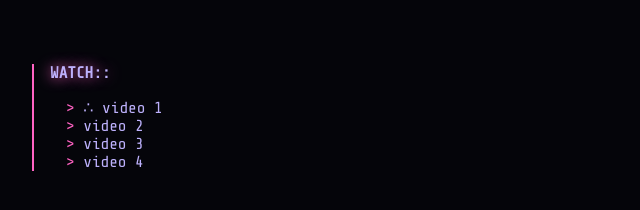
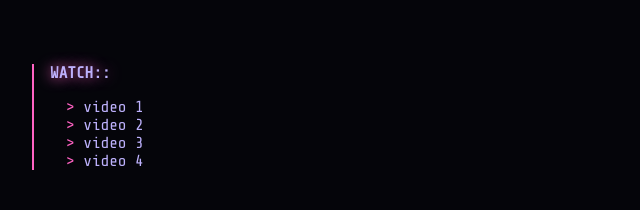
Before and after one commit to marrowe-terminal/loop-node-00, a plain HTML site: page WATCH.html in a window 1280 px wide. Shown: the full height of the page, 0-640 px from the left. Drawn offline with nearby package versions, Linux system fonts and the light colour scheme.

Commit message:
Update WATCH.html

```diff
--- a/WATCH.html
+++ b/WATCH.html
@@ -10,7 +10,7 @@
     <div class="file-structure">
       <h2>WATCH::</h2>
       <ul>
-        <li><a href="WATCH/video_1">∴ video 1</a></li>
+        <li><a href="WATCH/video_1"> video 1</a></li>
         <li><a href="WATCH/video_2"> video 2</a></li>
         <li><a href="WATCH/video_3"> video 3</a></li>
         <li><a href="WATCH/video_4"> video 4</a></li>
```
